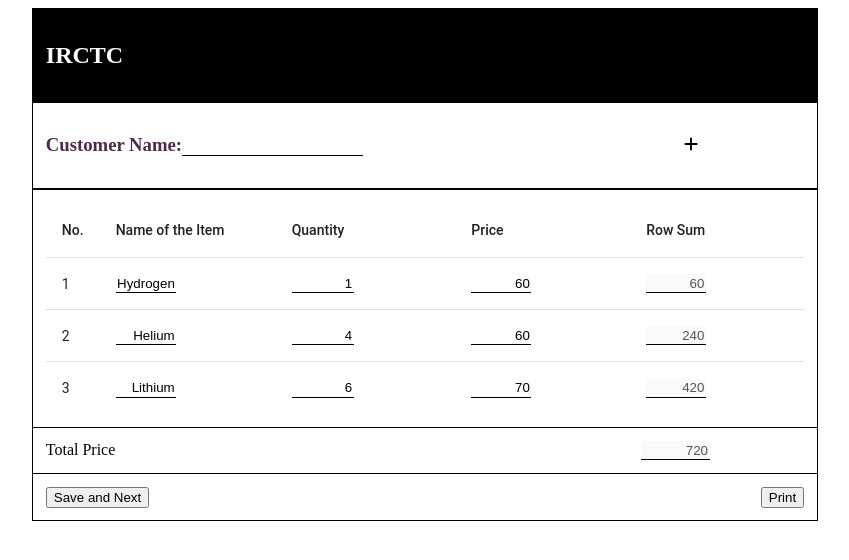
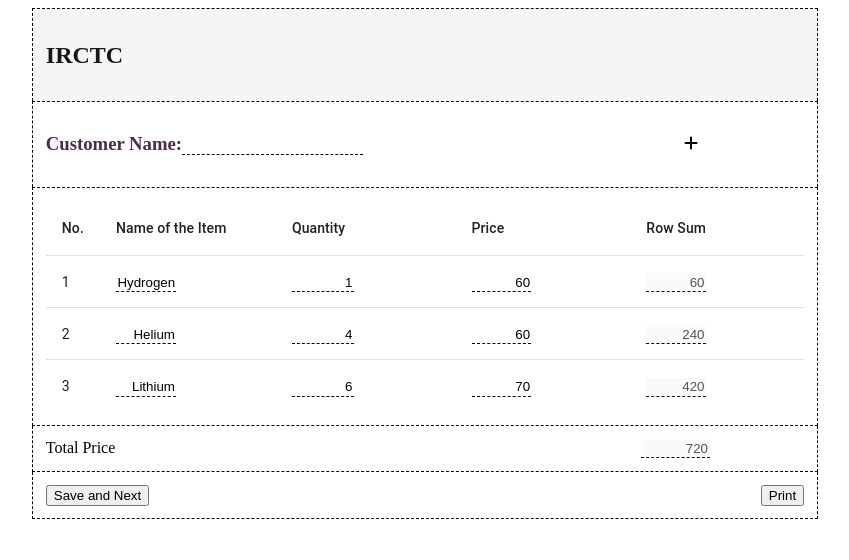
Before and after one commit to mayhim182/BillingSystem_frontend, an Angular app: page / in a window 1280 px wide. Shown: the top 560 px of the page, without its empty margins (215-1064 px from the left). Built offline with nearby package versions, Linux system fonts and the light colour scheme.

Commit message:
daily code push

```diff
--- a/src/app/app.component.html
+++ b/src/app/app.component.html
@@ -1 +1 @@
-<billing></billing>
+<billing class="bill"></billing>
--- a/src/app/app.module.ts
+++ b/src/app/app.module.ts
@@ -10,6 +10,7 @@ import { FormsModule } from '@angular/forms';
 //Material Modules
 import {MatTableModule} from '@angular/material/table';
 import {MatTooltipModule} from '@angular/material/tooltip';
+import { HttpClientModule } from '@angular/common/http';
 
 @NgModule({
   declarations: [
@@ -22,7 +23,8 @@ import {MatTooltipModule} from '@angular/material/tooltip';
     AppRoutingModule,
     MatTableModule,
     FormsModule,
-    MatTooltipModule
+    MatTooltipModule,
+    HttpClientModule
   ],
   providers: [],
   bootstrap: [AppComponent]
--- a/src/app/billPage/billing/billing.component.css
+++ b/src/app/billPage/billing/billing.component.css
@@ -5,7 +5,7 @@
     width: 60%;
     margin: auto;
     padding: 1%;
-    border: 1px solid black;
+    border: 1px dashed black;
     border-top: none;
 }
 
@@ -13,7 +13,7 @@
 .priceoutput > input{
     width: 40%;
     border: none;
-    border-bottom:1px solid black;
+    border-bottom:1px dashed black;
     padding: 1%;
     text-align: right;
 }
@@ -31,7 +31,7 @@
     width: 60%;
     margin: auto;
     padding: 1%;
-    border: 1px solid black;
+    border: 1px dashed black;
     border-top: none;
 }
 
@@ -48,12 +48,12 @@
     width: 60%;
     margin: auto;
     padding: 1%;
-    border: 1px solid black;
+    border: 1px dashed black;
 }
 
 .borderLessInput{
     border: none;
-    border-bottom: 1px solid black;
+    border-bottom: 1px dashed black;
 }
 
 .billingClass{
@@ -61,7 +61,8 @@
     width: 60%;
     margin: auto;
     padding: 1%;
-    border: 1px solid black;
+    border: 1px dashed black;
+    border-bottom: none;
     align-items: center;
 }
 
@@ -90,8 +91,9 @@
     display: flex;
     width: 60%;
     margin: auto;
-    background-color: black;
-    color: white;
+    background-color: rgb(247, 244, 244);
+    color: rgb(24, 23, 23);
     padding: 1%;
-    border: 1px solid black;
+    border: 1px dashed black;
+    border-bottom: none;
 }
--- a/src/app/billPage/billing/billing.component.html
+++ b/src/app/billPage/billing/billing.component.html
@@ -1,3 +1,4 @@
+<div id="billing_component" #billcontainer>
     <header>
         <div class="billingHeader">
                 <div>
@@ -12,10 +13,10 @@
             <div class="billingClass">
                 <div class="headersectionLeft">
                     <h3 class="headings">Customer Name:</h3>
-                <input class="borderLessInput" matInput>
+                    <input class="borderLessInput" [(ngModel)]="customerName" matInput>
                 </div>
-            <div class="headersectionRight" matTooltip="{'add row'}">
-                <i class="fa-solid fa-plus" (click)="addRowParent()"></i>
+                <div class="headersectionRight">
+                    <i class="fa-solid fa-plus" (click)="addRowParent()" matTooltip="add row"></i>
                 </div>
             </div>
         </div>
@@ -40,10 +41,12 @@
     <section>
         <div class="buttonsonpage">
             <div class="preButton">
-            <button>Save and Next</button>
+                <button (click)="savebillto_db()">Save and Next</button>
             </div>
             <div class="lastButton">
                 <button (click)="printpage();">Print</button>
             </div>
         </div>
     </section>
+
+</div>
--- a/src/app/billPage/billing/billing.component.ts
+++ b/src/app/billPage/billing/billing.component.ts
@@ -1,5 +1,6 @@
 import { Component, ElementRef, Input, OnInit, ViewChild } from '@angular/core';
 import { ActualbillComponent } from 'src/app/components/actualbill/actualbill.component';
+import { BillingServiceService } from 'src/app/service/billing-service.service';
 
 
 @Component({
@@ -7,28 +8,61 @@ import { ActualbillComponent } from 'src/app/components/actualbill/actualbill.co
   templateUrl: './billing.component.html',
   styleUrls: ['./billing.component.css']
 })
-export class BillingComponent implements OnInit{
+export class BillingComponent implements OnInit {
 
-  @ViewChild('bill') bill:ElementRef | undefined;
+  @ViewChild('bill') bill: ElementRef | undefined;
+  @ViewChild('billcontainer') billcontainer: ElementRef | undefined;
   @ViewChild(ActualbillComponent) actualbill!: ActualbillComponent;
-  finalSum:number = 0;
-  businessName:string = "IRCTC";
+  finalSum: number = 0;
+  businessName: string = "IRCTC";
+  customerName: string = '';
 
-  constructor(private elementRef: ElementRef) { }
+  constructor(private elementRef: ElementRef, private billing_service: BillingServiceService) { }
 
   ngOnInit(): void {
   }
 
-  printpage():void {
+  printpage(): void {
     window.print();
   }
 
-  handleFinalPrice(price:number):void{
+
+  /*Notes: to be enhanced and include css
+            and also display data currently not in use
+  */
+
+  print_alternate_approach(){
+    const printContent = document.getElementById('billing_component');
+    const WindowPrt = window.open('', '', 'left=0,top=0,width=900,height=900,toolbar=0,scrollbars=0,status=0');
+    if (printContent) {
+      WindowPrt?.document.write(printContent?.innerHTML);
+      WindowPrt?.document.write('<link rel="stylesheet" type="text/css" href="billing.component.css">');
+      WindowPrt?.document.close();
+      WindowPrt?.focus();
+      WindowPrt?.print();
+      WindowPrt?.close();
+    }
+  }
+
+  handleFinalPrice(price: number): void {
     this.finalSum = price;
   }
 
-  addRowParent():void {
+  addRowParent(): void {
     this.actualbill.addRow();
   }
 
+  savebillto_db(): void {
+    let payLoad:any = {
+      customerName:this.customerName,
+      itemLists:this.actualbill?.dataSource,
+      finalPrice:this.finalSum,
+      date:new Date(),
+    }
+    let url: string = 'http://localhost:8080/invoices/saveInvoice';
+    this.billing_service.post(url, payLoad).subscribe((result) => {
+      console.log(result);
+    })
+  }
+
 }
--- a/src/app/components/actualbill/actualbill.component.css
+++ b/src/app/components/actualbill/actualbill.component.css
@@ -3,7 +3,14 @@
 input{
     width: 40%;
     border: none;
-    border-bottom:1px solid black;
+    border-bottom:1px dashed black;
     padding: 1%;
     text-align: right;
 }
+
+.bill_table{
+    display: flex;
+    align-items: center;
+    height: max-content;
+    overflow: auto;
+}
--- a/src/app/components/actualbill/actualbill.component.html
+++ b/src/app/components/actualbill/actualbill.component.html
@@ -1,4 +1,4 @@
-<section>
+<section class="bill_table">
     <table mat-table [dataSource]="displayedData" class="mat-elevation-z8">
 
         <ng-container matColumnDef="position">
--- a/src/app/service/billing-service.service.ts
+++ b/src/app/service/billing-service.service.ts
@@ -1,9 +1,22 @@
-  import { Injectable } from '@angular/core';
+import { HttpClient, HttpHeaders } from '@angular/common/http';
+import { Injectable } from '@angular/core';
+import { catchError } from 'rxjs';
+
 
 @Injectable({
   providedIn: 'root'
 })
 export class BillingServiceService {
 
-  constructor() { }
+  constructor(private http: HttpClient) { }
+
+  post(url: string, body: any, options?: {
+    headers?: HttpHeaders | {
+      [header: string]: string | string[];
+    }
+  }) {
+    return this.http.post(url, body, options).pipe();
+  }
+
+
 }
--- a/src/styles.css
+++ b/src/styles.css
@@ -1 +1,3 @@
 /* You can add global styles to this file, and also import other style files */
+
+@import "../node_modules/@angular/material/prebuilt-themes/deeppurple-amber.css";
```
Lines whose indentation alone changed are shown as unchanged.
